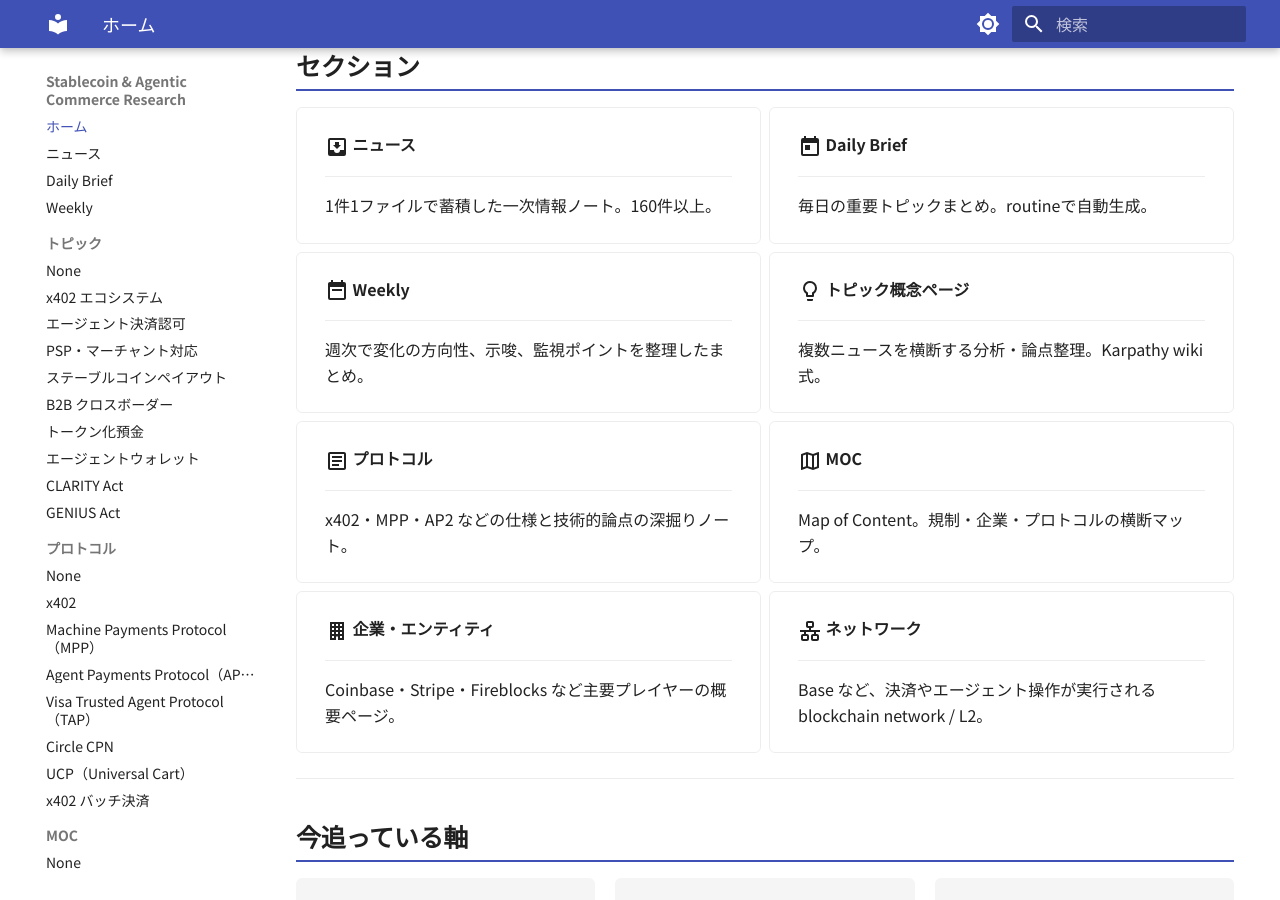
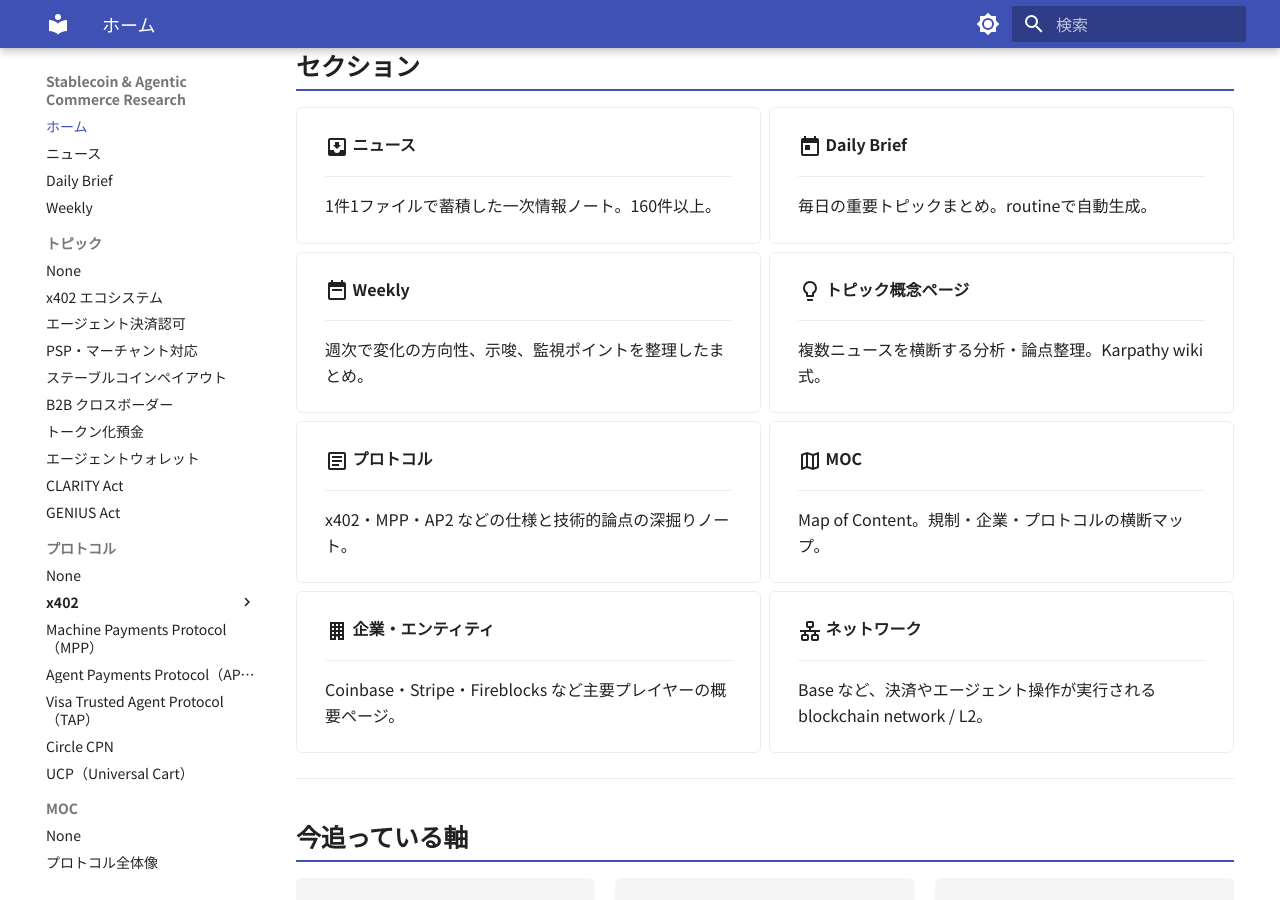
Before and after one commit to rianlien/stablecoin_payment_knowledge-, an MkDocs documentation site: the page built from docs/index.md, in a window 1280 px wide and 900 px high, scrolled down 367 px. Built offline with MkDocs 1.6.1 and Material for MkDocs 9.7.7, drawn with Linux system fonts in a browser that asks for light colours.

Commit message:
Group x402 batch settlement under x402 nav

```diff
--- a/mkdocs.yml
+++ b/mkdocs.yml
@@ -60,13 +60,14 @@
     - GENIUS Act: 03_Topics/GENIUS-Act.md
   - プロトコル:
     - 04_Protocols/index.md
-    - x402: 04_Protocols/x402.md
+    - x402:
+      - 04_Protocols/x402.md
+      - x402 バッチ決済: 04_Protocols/x402/x402-batch-settlement.md
     - Machine Payments Protocol（MPP）: 04_Protocols/mpp-machine-payments-protocol.md
     - Agent Payments Protocol（AP2）: 04_Protocols/ap2-agent-payments-protocol.md
     - Visa Trusted Agent Protocol（TAP）: 04_Protocols/visa-tap-trusted-agent-protocol.md
     - Circle CPN: 04_Protocols/circle-cpn.md
     - UCP（Universal Cart）: 04_Protocols/ucp-universal-cart-protocol.md
-    - x402 バッチ決済: 04_Protocols/x402/x402-batch-settlement.md
   - MOC:
     - 05_MOCs/index.md
     - プロトコル全体像: 05_MOCs/MOC_Protocols.md
```
